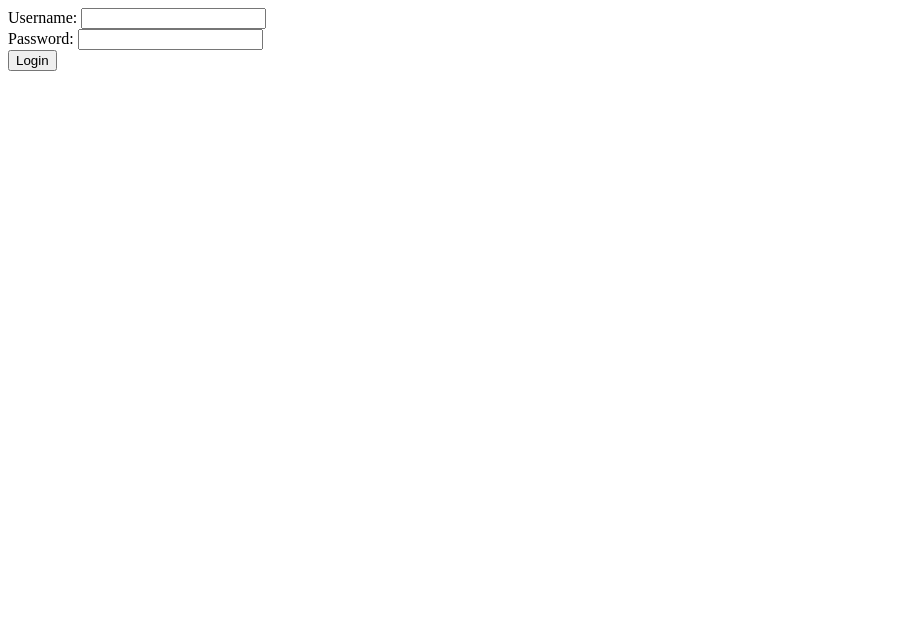
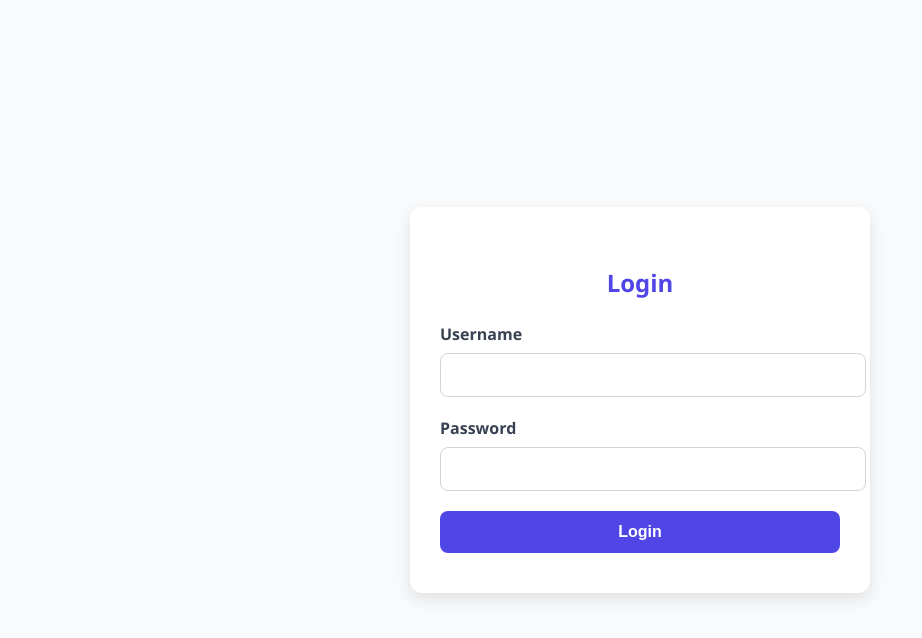
Before and after one commit to Tanujyashodha/web-development-using-php-and-mysql-, a PHP site: page /login.php in a window 1280 px wide. Shown: the top 638 px of the page, without its empty margins (0-922 px from the left). Run offline with PHP 8.4, Linux system fonts and the light colour scheme.

Commit message:
Update login.php

```diff
--- a/login.php
+++ b/login.php
@@ -10,27 +10,133 @@ if (isset($_POST['submit'])) {
     $result = mysqli_query($conn, $sql);
 
     if (!$result) {
-        echo "Error!: {$conn->error}";
+        echo "<div class='error'>Error!: {$conn->error}</div>";
     } else {
         if ($result->num_rows > 0) {
             $row = mysqli_fetch_assoc($result);
 
-            // ✅ Password check recommended if using password_hash()
+            // ✅ You should use password_verify() if passwords are hashed
             // if (password_verify($password, $row['password'])) {
                 $_SESSION['user_id'] = $row['id'];
                 $_SESSION['user_name'] = $row['username'];
-                echo "<br> Logged in successfully! <br> <a href='dashboard.php'>Dashboard</a>";
+                echo "<div class='success'>Logged in successfully! <a href='dashboard.php'>Go to Dashboard</a></div>";
             // } else {
-            //     echo "Incorrect password.";
+            //     echo "<div class='error'>Incorrect password.</div>";
             // }
         } else {
-            echo "User not found.";
+            echo "<div class='error'>User not found.</div>";
         }
     }
 }
 ?>
-<form action="login.php" method="POST">
-  Username: <input type="text" name="username" required><br>
-  Password: <input type="password" name="password" required><br>
-  <input type="submit" name="submit" value="Login">
-</form>
+
+<!DOCTYPE html>
+<html lang="en">
+<head>
+  <meta charset="UTF-8">
+  <title>Login</title>
+  <meta name="viewport" content="width=device-width, initial-scale=1">
+  <style>
+    body {
+      font-family: "Segoe UI", Tahoma, sans-serif;
+      background-color: #f9fafb;
+      display: flex;
+      align-items: center;
+      justify-content: center;
+      height: 100vh;
+      margin: 0;
+    }
+
+    .login-box {
+      background-color: #ffffff;
+      padding: 40px 30px;
+      border-radius: 12px;
+      box-shadow: 0 6px 16px rgba(0, 0, 0, 0.1);
+      width: 100%;
+      max-width: 400px;
+    }
+
+    .login-box h2 {
+      text-align: center;
+      margin-bottom: 24px;
+      color: #4f46e5;
+    }
+
+    label {
+      display: block;
+      margin-bottom: 8px;
+      color: #374151;
+      font-weight: 600;
+    }
+
+    input[type="text"],
+    input[type="password"] {
+      width: 100%;
+      padding: 12px;
+      margin-bottom: 20px;
+      border: 1px solid #d1d5db;
+      border-radius: 8px;
+      font-size: 16px;
+      background: #fff;
+    }
+
+    input[type="submit"] {
+      width: 100%;
+      padding: 12px;
+      background-color: #4f46e5;
+      border: none;
+      border-radius: 8px;
+      color: white;
+      font-weight: bold;
+      font-size: 16px;
+      cursor: pointer;
+      transition: background-color 0.2s;
+    }
+
+    input[type="submit"]:hover {
+      background-color: #4338ca;
+    }
+
+    .error {
+      background: #fee2e2;
+      color: #b91c1c;
+      padding: 12px;
+      margin-bottom: 20px;
+      border-radius: 8px;
+    }
+
+    .success {
+      background: #d1fae5;
+      color: #065f46;
+      padding: 12px;
+      margin-bottom: 20px;
+      border-radius: 8px;
+    }
+
+    a {
+      color: #4f46e5;
+      text-decoration: underline;
+    }
+
+    a:hover {
+      color: #3730a3;
+    }
+  </style>
+</head>
+<body>
+
+<div class="login-box">
+  <h2>Login</h2>
+  <form action="login.php" method="POST">
+    <label for="username">Username</label>
+    <input type="text" name="username" id="username" required>
+
+    <label for="password">Password</label>
+    <input type="password" name="password" id="password" required>
+
+    <input type="submit" name="submit" value="Login">
+  </form>
+</div>
+
+</body>
+</html>
```
